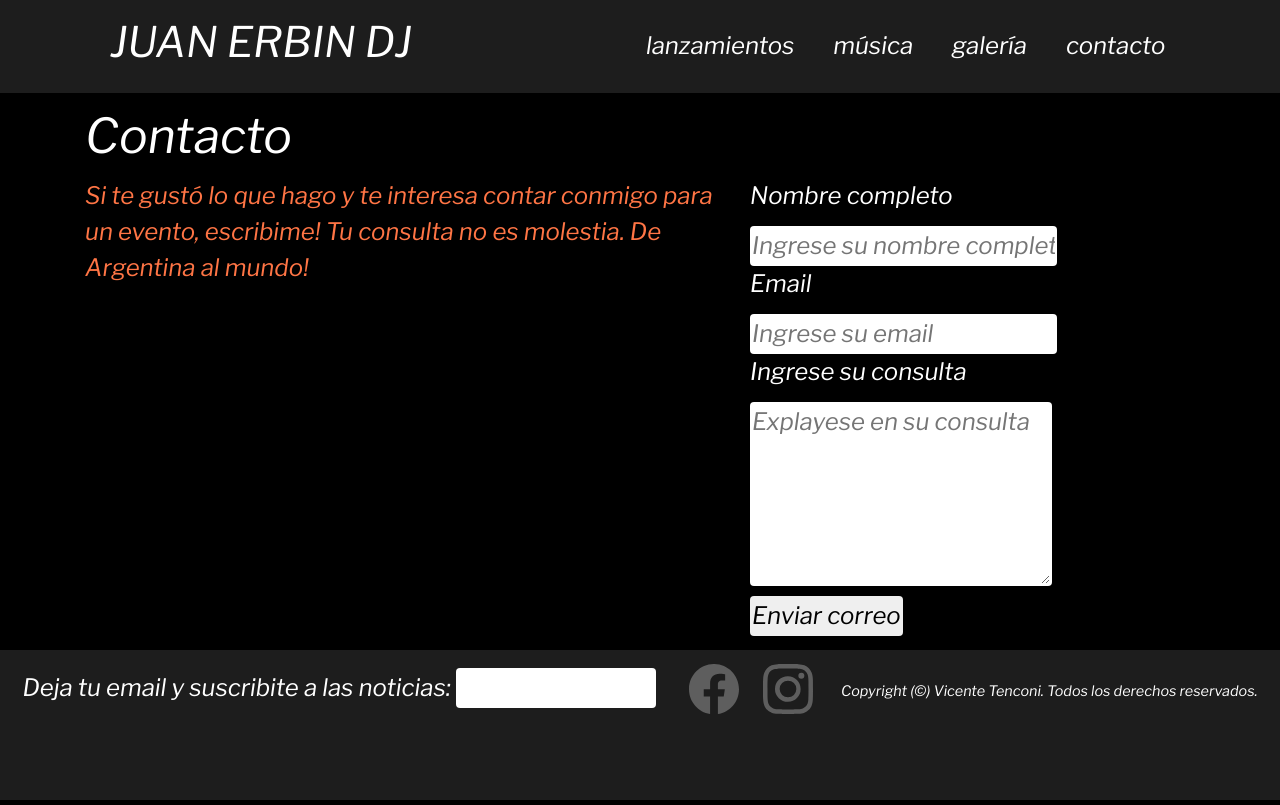
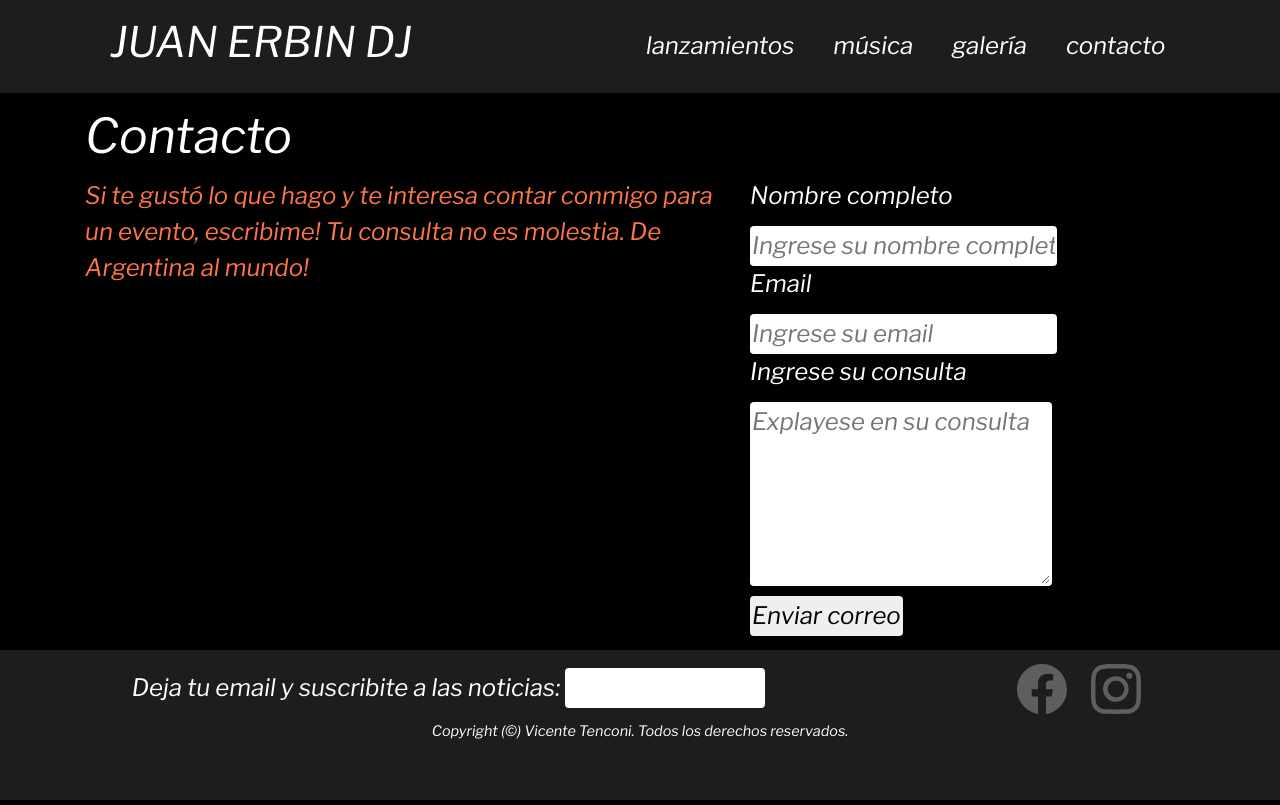
Before and after one commit to ViniTENC/PROYECTO-CODER, a plain HTML site: page html/contacto.html in a window 1280 px wide. Drawn offline with nearby package versions, Linux system fonts and the light colour scheme.

Commit message:
cambie footer

```diff
--- a/html/contacto.html
+++ b/html/contacto.html
@@ -55,7 +55,8 @@
             </div>
         </div>
     </main>
-    <footer class="footerUno">
+    <footer>
+        <div class="footerUno">
             <div class="footerUno__news">
                 <form action="">
                     <label for="email">Deja tu email y suscribite a las noticias:</label>
@@ -74,6 +75,7 @@
                     </svg>
                 </a>
             </div>
+        </div>
         <p class="copyright"> Copyright (©) Vicente Tenconi. Todos los derechos reservados. </p>
     </footer>
         <script src="https://code.jquery.com/jquery-3.5.1.slim.min.js" integrity="sha384-DfXdz2htPH0lsSSs5nCTpuj/zy4C+OGpamoFVy38MVBnE+IbbVYUew+OrCXaRkfj" crossorigin="anonymous"></script>
--- a/sass/scss/_fonts.scss
+++ b/sass/scss/_fonts.scss
@@ -35,4 +35,5 @@ h3{
 .copyright{
     font-size: .6rem;
     color: white;
+    text-align: center;
 }
```
Also changed, not shown: html/galeria.html (+3 -1 lines), index.html (+3 -1 lines), css/estilos.css, html/lanzamientos.html (indentation only). Lines whose indentation alone changed are shown as unchanged.
